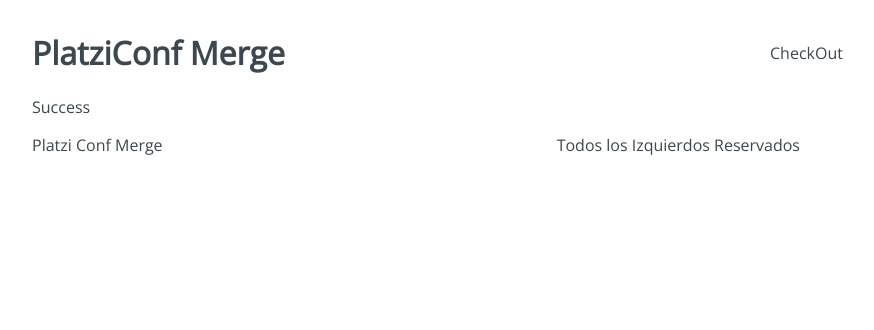
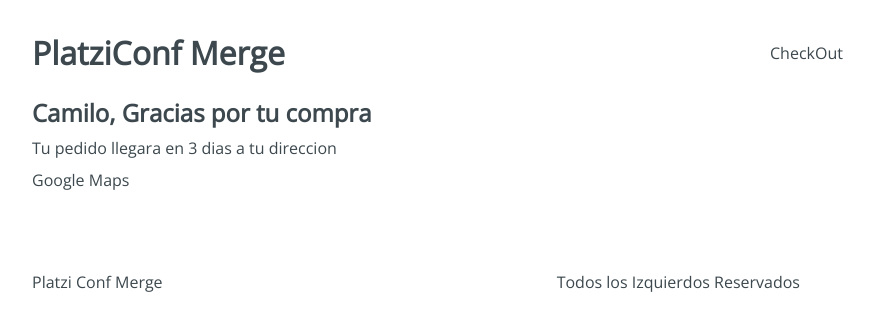
Before and after one commit to codigo-natural/platzi-conf-merch, a React (Create React App) app: page /checkout/success in a window 1280 px wide. Shown: the top 330 px of the page, without its empty margins (224-1098 px from the left). Built offline with nearby package versions, Linux system fonts and the light colour scheme.

Commit message:
maquetacion y estilos del flujo de pago

```diff
--- a/src/containers/Payment/index.jsx
+++ b/src/containers/Payment/index.jsx
@@ -1,8 +1,16 @@
 import React from 'react';
+import '../../styles/components/Payment.css'
 
 function Payment() {
   return (
-    <h1>Payment</h1>
+    <div className='Payment'>
+      <div className="Payment-content">
+        <h3>Resumen del pedido:</h3>
+        <div className="Payment-button">
+          Boton de pago con Paypal
+        </div>
+      </div>
+    </div>
   )
 };
 
--- a/src/containers/Success/index.jsx
+++ b/src/containers/Success/index.jsx
@@ -1,8 +1,17 @@
 import React from 'react';
+import '../../styles/components/Success.css'
 
 function Success() {
   return (
-    <div>Success</div>
+    <div className='Success'>
+      <div className="Success-content">
+        <h2>Camilo, Gracias por tu compra</h2>
+        <span>Tu pedido llegara en 3 dias a tu direccion</span>
+        <div className='Success-map'>
+          Google Maps
+        </div>
+      </div>
+    </div>
   )
 };
 
```
